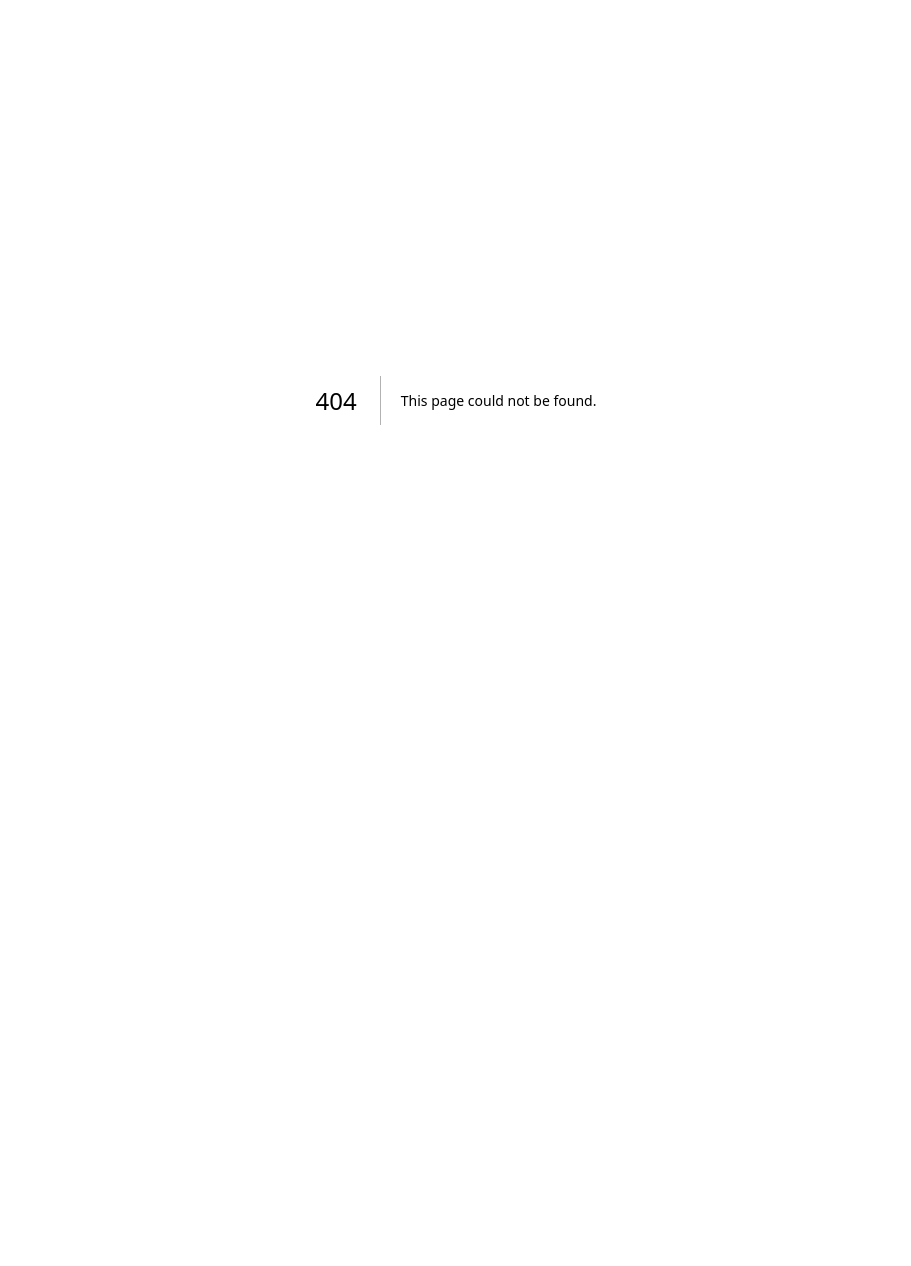
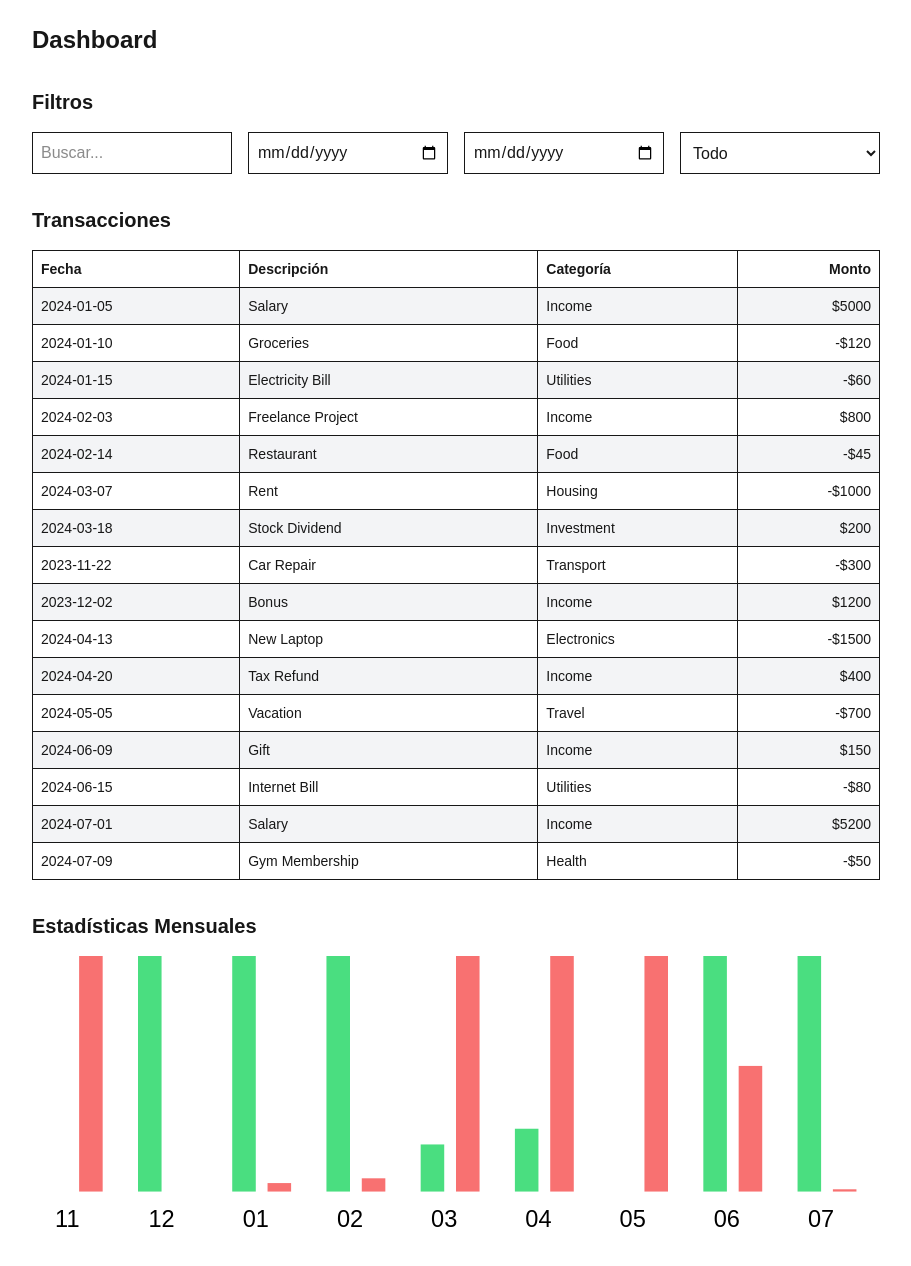
Before and after one commit to atomic0supply/finnance, a Next.js app: page /dashboard in a window 1280 px wide. Before the commit this address had no page. Shown: the top 1266 px of the page, without its empty margins (184-1095 px from the left). Before the commit the page ends 800 px from the top, so only its background shows below. Built offline with nearby package versions, Linux system fonts and the light colour scheme.

Commit message:
Add interactive dashboard with filtering and stats

```diff
--- /dev/null
+++ b/src/app/dashboard/page.tsx
@@ -0,0 +1,161 @@
+'use client';
+
+import { useMemo, useState } from 'react';
+import transactions, { Transaction } from '@/data/transactions';
+
+interface Filter {
+  query: string;
+  from: string;
+  to: string;
+  type: 'all' | 'income' | 'expense';
+}
+
+function filterTransactions(data: Transaction[], filter: Filter) {
+  return data.filter((t) => {
+    const matchQuery = t.description.toLowerCase().includes(filter.query.toLowerCase());
+    const matchType = filter.type === 'all' || t.type === filter.type;
+    const afterFrom = !filter.from || new Date(t.date) >= new Date(filter.from);
+    const beforeTo = !filter.to || new Date(t.date) <= new Date(filter.to);
+    return matchQuery && matchType && afterFrom && beforeTo;
+  });
+}
+
+function aggregateByMonth(data: Transaction[]) {
+  const map: Record<string, { income: number; expense: number }> = {};
+  data.forEach((t) => {
+    const key = new Date(t.date).toISOString().slice(0, 7); // YYYY-MM
+    if (!map[key]) map[key] = { income: 0, expense: 0 };
+    map[key][t.type] += t.amount;
+  });
+  return map;
+}
+
+function aggregateByYear(data: Transaction[]) {
+  const map: Record<string, { income: number; expense: number }> = {};
+  data.forEach((t) => {
+    const key = new Date(t.date).getFullYear().toString();
+    if (!map[key]) map[key] = { income: 0, expense: 0 };
+    map[key][t.type] += t.amount;
+  });
+  return map;
+}
+
+export default function Dashboard() {
+  const [filter, setFilter] = useState<Filter>({ query: '', from: '', to: '', type: 'all' });
+
+  const filtered = useMemo(() => filterTransactions(transactions, filter), [filter]);
+  const monthly = useMemo(() => aggregateByMonth(filtered), [filtered]);
+  const yearly = useMemo(() => aggregateByYear(filtered), [filtered]);
+
+  const months = Object.keys(monthly).sort();
+  const years = Object.keys(yearly).sort();
+
+  return (
+    <div className="p-6 space-y-8 max-w-4xl mx-auto">
+      <h1 className="text-2xl font-bold">Dashboard</h1>
+
+      <section className="space-y-4">
+        <h2 className="text-xl font-semibold">Filtros</h2>
+        <div className="grid sm:grid-cols-4 gap-4">
+          <input
+            className="border p-2"
+            placeholder="Buscar..."
+            value={filter.query}
+            onChange={(e) => setFilter({ ...filter, query: e.target.value })}
+          />
+          <input
+            className="border p-2"
+            type="date"
+            value={filter.from}
+            onChange={(e) => setFilter({ ...filter, from: e.target.value })}
+          />
+          <input
+            className="border p-2"
+            type="date"
+            value={filter.to}
+            onChange={(e) => setFilter({ ...filter, to: e.target.value })}
+          />
+          <select
+            className="border p-2"
+            value={filter.type}
+            onChange={(e) => setFilter({ ...filter, type: e.target.value as Filter['type'] })}
+          >
+            <option value="all">Todo</option>
+            <option value="income">Ingresos</option>
+            <option value="expense">Gastos</option>
+          </select>
+        </div>
+      </section>
+
+      <section className="space-y-4">
+        <h2 className="text-xl font-semibold">Transacciones</h2>
+        <table className="w-full text-sm border-collapse">
+          <thead>
+            <tr>
+              <th className="border p-2 text-left">Fecha</th>
+              <th className="border p-2 text-left">Descripción</th>
+              <th className="border p-2 text-left">Categoría</th>
+              <th className="border p-2 text-right">Monto</th>
+            </tr>
+          </thead>
+          <tbody>
+            {filtered.map((t) => (
+              <tr key={t.id} className="odd:bg-gray-100">
+                <td className="border p-2">{t.date}</td>
+                <td className="border p-2">{t.description}</td>
+                <td className="border p-2">{t.category}</td>
+                <td className="border p-2 text-right">{t.type === 'expense' ? '-' : ''}${t.amount}</td>
+              </tr>
+            ))}
+          </tbody>
+        </table>
+      </section>
+
+      <section className="space-y-4">
+        <h2 className="text-xl font-semibold">Estadísticas Mensuales</h2>
+        <svg viewBox={`0 0 ${months.length * 40} 200`} className="w-full">
+          {months.map((m, i) => {
+            const income = monthly[m]?.income || 0;
+            const expense = monthly[m]?.expense || 0;
+            const max = Math.max(income, expense);
+            const incomeHeight = (income / max) * 100 || 0;
+            const expenseHeight = (expense / max) * 100 || 0;
+            const x = i * 40;
+            return (
+              <g key={m} transform={`translate(${x},0)`}>
+                <rect x={5} y={100 - incomeHeight} width={10} height={incomeHeight} fill="#4ade80" />
+                <rect x={20} y={100 - expenseHeight} width={10} height={expenseHeight} fill="#f87171" />
+                <text x={15} y={115} fontSize="10" textAnchor="middle">
+                  {m.slice(5)}
+                </text>
+              </g>
+            );
+          })}
+        </svg>
+      </section>
+
+      <section className="space-y-4">
+        <h2 className="text-xl font-semibold">Estadísticas Anuales</h2>
+        <svg viewBox={`0 0 ${years.length * 40} 200`} className="w-full">
+          {years.map((y, i) => {
+            const income = yearly[y]?.income || 0;
+            const expense = yearly[y]?.expense || 0;
+            const max = Math.max(income, expense);
+            const incomeHeight = (income / max) * 100 || 0;
+            const expenseHeight = (expense / max) * 100 || 0;
+            const x = i * 40;
+            return (
+              <g key={y} transform={`translate(${x},0)`}>
+                <rect x={5} y={100 - incomeHeight} width={10} height={incomeHeight} fill="#4ade80" />
+                <rect x={20} y={100 - expenseHeight} width={10} height={expenseHeight} fill="#f87171" />
+                <text x={15} y={115} fontSize="10" textAnchor="middle">
+                  {y}
+                </text>
+              </g>
+            );
+          })}
+        </svg>
+      </section>
+    </div>
+  );
+}
--- /dev/null
+++ b/src/data/transactions.ts
@@ -0,0 +1,29 @@
+export interface Transaction {
+  id: number;
+  date: string; // ISO date string
+  description: string;
+  category: string;
+  type: 'income' | 'expense';
+  amount: number;
+}
+
+const transactions: Transaction[] = [
+  { id: 1, date: '2024-01-05', description: 'Salary', category: 'Income', type: 'income', amount: 5000 },
+  { id: 2, date: '2024-01-10', description: 'Groceries', category: 'Food', type: 'expense', amount: 120 },
+  { id: 3, date: '2024-01-15', description: 'Electricity Bill', category: 'Utilities', type: 'expense', amount: 60 },
+  { id: 4, date: '2024-02-03', description: 'Freelance Project', category: 'Income', type: 'income', amount: 800 },
+  { id: 5, date: '2024-02-14', description: 'Restaurant', category: 'Food', type: 'expense', amount: 45 },
+  { id: 6, date: '2024-03-07', description: 'Rent', category: 'Housing', type: 'expense', amount: 1000 },
+  { id: 7, date: '2024-03-18', description: 'Stock Dividend', category: 'Investment', type: 'income', amount: 200 },
+  { id: 8, date: '2023-11-22', description: 'Car Repair', category: 'Transport', type: 'expense', amount: 300 },
+  { id: 9, date: '2023-12-02', description: 'Bonus', category: 'Income', type: 'income', amount: 1200 },
+  { id: 10, date: '2024-04-13', description: 'New Laptop', category: 'Electronics', type: 'expense', amount: 1500 },
+  { id: 11, date: '2024-04-20', description: 'Tax Refund', category: 'Income', type: 'income', amount: 400 },
+  { id: 12, date: '2024-05-05', description: 'Vacation', category: 'Travel', type: 'expense', amount: 700 },
+  { id: 13, date: '2024-06-09', description: 'Gift', category: 'Income', type: 'income', amount: 150 },
+  { id: 14, date: '2024-06-15', description: 'Internet Bill', category: 'Utilities', type: 'expense', amount: 80 },
+  { id: 15, date: '2024-07-01', description: 'Salary', category: 'Income', type: 'income', amount: 5200 },
+  { id: 16, date: '2024-07-09', description: 'Gym Membership', category: 'Health', type: 'expense', amount: 50 },
+];
+
+export default transactions;
```
